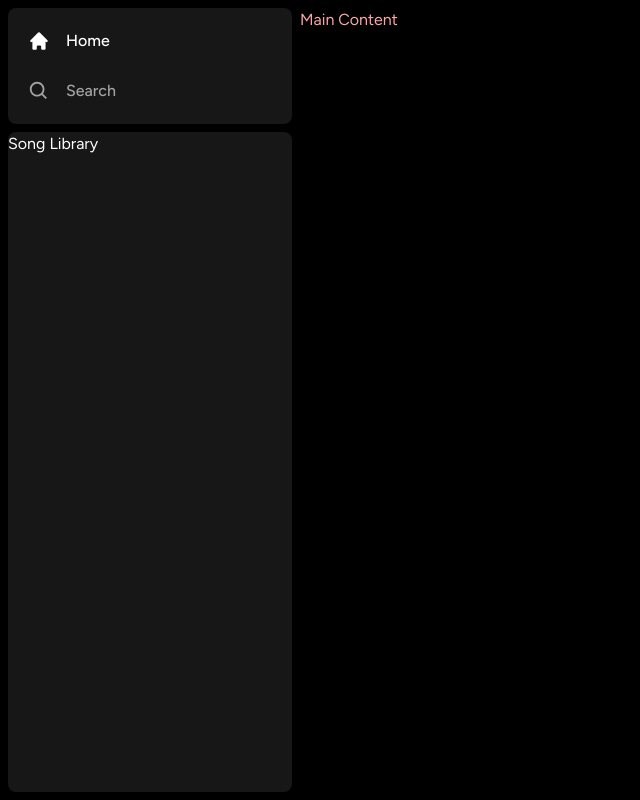
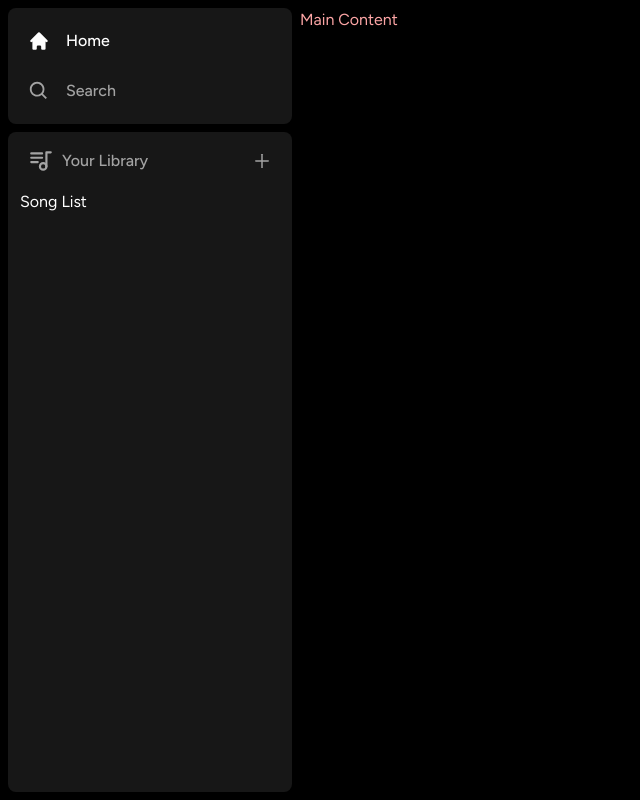
Before and after one commit to amuwhao46/spotify-clone-v2, a Next.js app: page / in a window 1280 px wide. Shown: the whole page, without its empty margins (0-640 px from the left). Built offline with nearby package versions, Linux system fonts and the light colour scheme.

Commit message:
Set up initial sidebar

```diff
--- a/components/Library.tsx
+++ b/components/Library.tsx
@@ -1,11 +1,33 @@
-import React from 'react'
+"use client";
 
-type Props = {}
+import React from "react";
+import { TbPlaylist } from "react-icons/tb";
+import { AiOutlinePlus, aiOutlinePlus } from "react-icons/ai";
+
+type Props = {};
 
 function Library({}: Props) {
+  const onClick = () => {
+    // Handles upload
+  };
+
   return (
-    <div>Song Library</div>
-  )
+    <div className="flex flex-col">
+      <div className="flex items-center justify-between px-5 pt-4">
+        <div className="inline-flex items-center gap-x-2">
+          <TbPlaylist className="text-neutral-400" size={26}/>
+          <p className="text-neutral-400 font-medium text-md">Your Library</p>
+        </div>
+        <AiOutlinePlus
+        onClick={onClick}
+        className="text-neutral-400 cursor-pointer hover:text-white transition"
+        size={20} />
+      </div>
+      <div className="flex flex-col gap-y-2 mt-4 px-3">
+        Song List
+      </div>
+    </div>
+  );
 }
 
-export default Library
+export default Library;
--- a/components/SidebarItem.tsx
+++ b/components/SidebarItem.tsx
@@ -10,7 +10,7 @@
   href: string;
 }
 
-function SidebarItem({ icon: Icon, label, active, href }: SidebarItemProps) {
+const SidebarItem: React.FC<SidebarItemProps> = ({icon: Icon, label, active, href}) => {
   return (
     <Link
       href={href}
```
